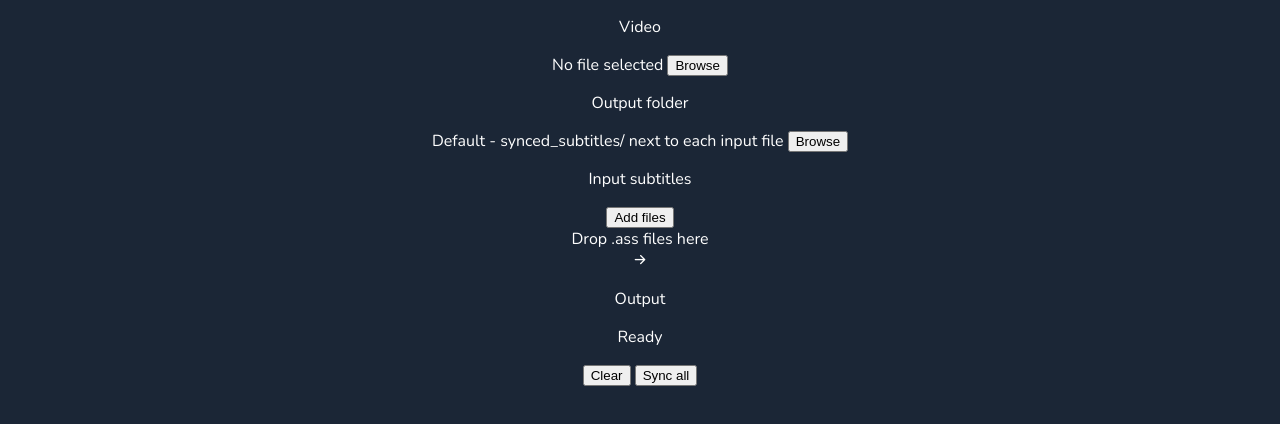
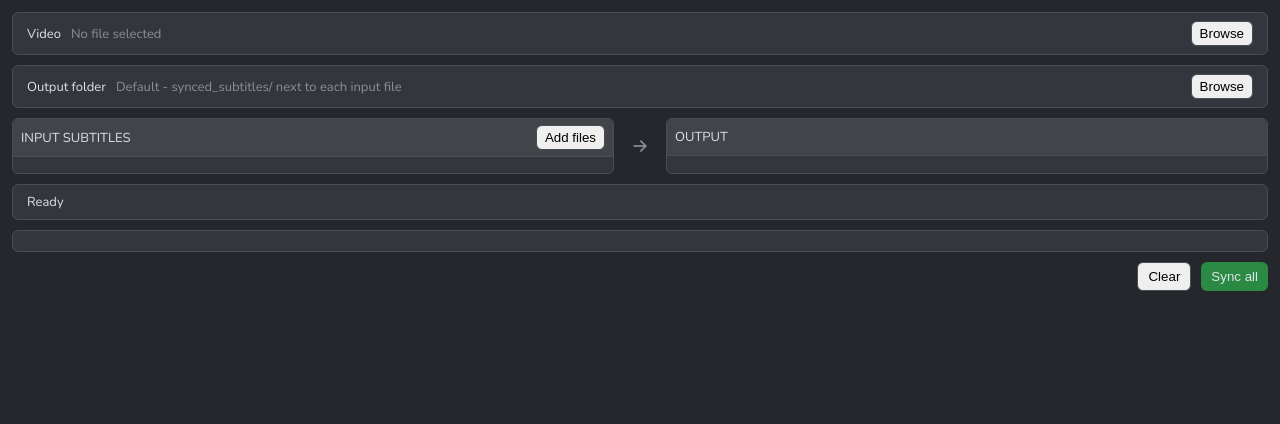
Before and after one commit to osmonduu/sub-sync, a Svelte app in the folder gui/frontend/: page / in a window 1280 px wide. Shown: the top 424 px of the page. Built offline with nearby package versions, Linux system fonts and the light colour scheme.

Commit message:
added UI to Wails app

```diff
--- a/gui/frontend/src/App.svelte
+++ b/gui/frontend/src/App.svelte
@@ -69,45 +69,53 @@
 </script>
 
 <!-- Markup -->
+<div class="app-container">
   <div class="video-row">
     <p>Video</p>
     {#if videoPath !== ""}
-    <span>{videoPath}</span>
+      <span class="path-value">{videoPath}</span>
     {:else}
-    <span>No file selected</span>
+      <span class="path-value path-value-muted">No file selected</span>
     {/if}
-  <button on:click={handleSelectVideo}>Browse</button>
+    <button class="btn-small" on:click={handleSelectVideo}>Browse</button>
   </div>
 
   <div class="output-folder-row">
     <p>Output folder</p>
     {#if outputFolder !== ""}
-    <span>{outputFolder}</span>
+      <span class="path-value">{outputFolder}</span>
     {:else}
-    <span>Default - synced_subtitles/ next to each input file</span>
+      <span class="path-value path-value-muted"
+        >Default - synced_subtitles/ next to each input file</span
+      >
     {/if}
-  <button on:click={handleSelectOutputFolder}>Browse</button>
+    <button class="btn-small" on:click={handleSelectOutputFolder}>Browse</button
+    >
   </div>
 
   <div class="panels">
     <div class="input-panel">
       <div class="panel-header">
-      <p>Input subtitles</p>
-      <button on:click={handleSelectSubtitles}>Add files</button>
+        <p>INPUT SUBTITLES</p>
+        <button class="btn-small" on:click={handleSelectSubtitles}
+          >Add files</button
+        >
       </div>
       <div class="scrollable-list">
         {#each subPaths as path}
-        <div>
+          <div class="file-item">
             <i class="ti ti-file-text"></i>
-          <span>{path.split("/").pop()}</span>
-          <i
-            class="ti ti-x"
+            <span class="file-name">{path.split("/").pop()}</span>
+            <button
+              class="remove-icon"
+              aria-label="Remove {path.split('/').pop()}"
               on:click={() => (subPaths = subPaths.filter((p) => p !== path))}
-          ></i>
+            >
+              <i class="ti ti-x"></i>
+            </button>
           </div>
         {/each}
       </div>
-    <div class="drop-hint">Drop .ass files here</div>
     </div>
 
     <div class="arrow">
@@ -116,20 +124,22 @@
 
     <div class="output-panel">
       <div class="panel-header">
-      <p>Output</p>
+        <p>OUTPUT</p>
       </div>
       <div class="scrollable-list">
         {#each subPaths as path}
           {@const result = results.find((r) => r.inputPath === path)}
-        <div>
+          <div class="file-item">
             <i class="ti ti-file-text"></i>
-          <span>{path.split("/").pop()}</span>
+            <span class="file-name">{path.split("/").pop()}</span>
             {#if result === undefined}
               <span>waiting...</span>
             {:else if result.error !== ""}
-            <span>error syncing</span>
+              <span class="log-error">error syncing</span>
             {:else}
-            <span>{result.offsetMs > 0 ? "+" : ""}{result.offsetMs}ms</span>
+              <span class="log-success">
+                {result.offsetMs > 0 ? "+" : ""}{result.offsetMs}ms
+              </span>
             {/if}
           </div>
         {/each}
@@ -149,19 +159,205 @@
 
   <div class="log">
     {#each results as result}
-    <div>
-      <span>{finishedAt}</span>
+      <div class="log-line">
+        <span class="log-time">{finishedAt}</span>
         <span>{result.inputPath.split("/").pop()}</span>
-      <span>{result.error === "" ? result.offsetMs + "ms" : result.error}</span>
+        <span class={result.error === "" ? "log-success" : "log-error"}>
+          {result.error === ""
+            ? result.offsetMs + "ms offset applied"
+            : result.error}
+        </span>
       </div>
     {/each}
   </div>
 
   <div class="actions">
-  <button on:click={handleClear}>Clear</button>
-  <button on:click={handleRunSync}>Sync all</button>
+    <button class="btn-cancel" on:click={handleClear}>Clear</button>
+    <button class="btn-sync" on:click={handleRunSync}>Sync all</button>
+  </div>
 </div>
 
 <!-- CSS -->
 <style>
+  .app-container {
+    display: flex;
+    flex-direction: column;
+    gap: 10px;
+    padding: 12px;
+  }
+
+  p {
+    margin: 0;
+  }
+
+  .video-row,
+  .output-folder-row {
+    display: flex;
+    align-items: center;
+    gap: 10px;
+    background: var(--color-surface);
+    border: 1px solid var(--color-border);
+    border-radius: 6px;
+    padding: 8px 14px;
+  }
+
+  .path-value {
+    flex: 1;
+    white-space: nowrap;
+    overflow: hidden;
+    text-overflow: ellipsis;
+  }
+
+  .path-value-muted {
+    color: var(--color-text-muted);
+  }
+
+  .btn-small {
+    display: flex;
+    align-items: center;
+    gap: 4px;
+    /* background: var(--color-surface-2); */
+    border: 1px solid var(--color-border);
+    border-radius: 6px;
+    padding: 4px 8px;
+  }
+
+  .panels {
+    display: grid;
+    grid-template-columns: 1fr 32px 1fr;
+    gap: 10px;
+  }
+
+  .input-panel,
+  .output-panel {
+    display: flex;
+    flex-direction: column;
+    background: var(--color-surface);
+    border: 1px solid var(--color-border);
+    border-radius: 6px;
+    overflow: hidden;
+  }
+
+  .panel-header {
+    display: flex;
+    align-items: center;
+    justify-content: space-between;
+    background: var(--color-surface-2);
+    border-bottom: 1px solid var(--color-border);
+    padding: 6px 8px;
+    min-height: 24px;
+  }
+
+  .scrollable-list {
+    flex: 1;
+    overflow-y: auto;
+    max-height: 250px;
+    display: flex;
+    flex-direction: column;
+    gap: 10px;
+    padding: 8px 10px;
+  }
+
+  .file-item {
+    display: flex;
+    align-items: center;
+    gap: 5px;
+    background: var(--color-surface-2);
+    border-radius: 3px;
+    padding: 3px 8px;
+  }
+
+  .file-name {
+    flex: 1;
+    white-space: nowrap;
+    overflow: hidden;
+    text-overflow: ellipsis;
+  }
+
+  .file-item i {
+    font-size: 14px;
+    color: var(--color-text-muted);
+  }
+
+  .remove-icon {
+    background: none;
+    border: none;
+    padding: 0;
+    cursor: pointer;
+    color: var(--color-text-muted);
+    font-size: 14px;
+    display: flex;
+    align-items: center;
+  }
+
+  .remove-icon:hover i {
+    color: var(--color-danger);
+  }
+
+  .arrow {
+    display: flex;
+    align-items: center;
+    justify-content: center;
+    font-size: 20px;
+    color: var(--color-text-muted);
+  }
+
+  .progress-bar {
+    display: flex;
+    align-items: center;
+    background: var(--color-surface);
+    border: 1px solid var(--color-border);
+    border-radius: 6px;
+    padding: 8px 14px;
+  }
+
+  .log {
+    display: flex;
+    justify-content: flex-start;
+    flex-direction: column;
+    gap: 6px;
+    background: var(--color-surface);
+    border: 1px solid var(--color-border);
+    border-radius: 6px;
+    padding: 10px 12px;
+  }
+
+  .log-line {
+    display: flex;
+    align-items: center;
+    gap: 10px;
+  }
+
+  .log-time {
+    color: var(--color-text-muted);
+    font-size: 12px;
+  }
+
+  .log-success {
+    color: var(--color-accent);
+  }
+
+  .log-error {
+    color: var(--color-danger);
+  }
+
+  .actions {
+    display: flex;
+    justify-content: flex-end;
+    gap: 10px;
+  }
+
+  .btn-cancel {
+    border: 1px solid var(--color-border);
+    border-radius: 6px;
+    padding: 6px 10px;
+  }
+
+  .btn-sync {
+    background: var(--color-accent);
+    color: var(--color-text);
+    border: none;
+    border-radius: 6px;
+    padding: 6px 10px;
+  }
 </style>
--- a/gui/frontend/src/style.css
+++ b/gui/frontend/src/style.css
@@ -1,15 +1,34 @@
+:root {
+    /* darkest, page background */
+    --color-bg: #24272b;
+    /* rows and panels - slighly lighter than bg */
+    --color-surface: #33373d;
+    /* panel headers - slightly lighter than surface */
+    --color-surface-2: #414449;
+    /* subtle border, low contrast against surface */
+    --color-border: #484d56;
+    /* primary text, near white */
+    --color-text: #dfe2e8;
+    /* secondary text, grey */
+    --color-text-muted: #8b8f96;
+    /* for buttons and success states */
+    --color-accent: #2a8a44;
+    /* red, for errors */
+    --color-danger: #e03131;
+}
+
 html {
-    background-color: rgba(27, 38, 54, 1);
-    text-align: center;
-    color: white;
+    background-color: var(--color-bg);
+    color: var(--color-text);
 }
 
 body {
     margin: 0;
-    color: white;
+    color: var(--color-text);
+    font-size: 13px;
     font-family: "Nunito", -apple-system, BlinkMacSystemFont, "Segoe UI", "Roboto",
-    "Oxygen", "Ubuntu", "Cantarell", "Fira Sans", "Droid Sans", "Helvetica Neue",
-    sans-serif;
+        "Oxygen", "Ubuntu", "Cantarell", "Fira Sans", "Droid Sans", "Helvetica Neue",
+        sans-serif;
 }
 
 @font-face {
@@ -17,10 +36,9 @@ body {
     font-style: normal;
     font-weight: 400;
     src: local(""),
-    url("assets/fonts/nunito-v16-latin-regular.woff2") format("woff2");
+        url("assets/fonts/nunito-v16-latin-regular.woff2") format("woff2");
 }
 
 #app {
     height: 100vh;
-    text-align: center;
 }
```
Lines whose indentation alone changed are shown as unchanged.
